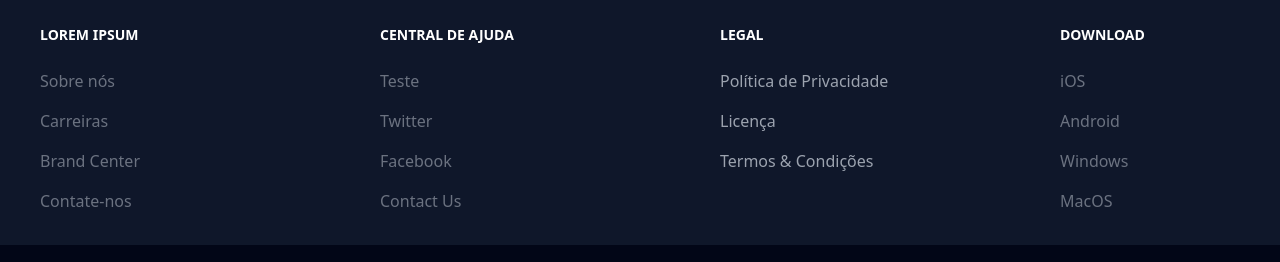
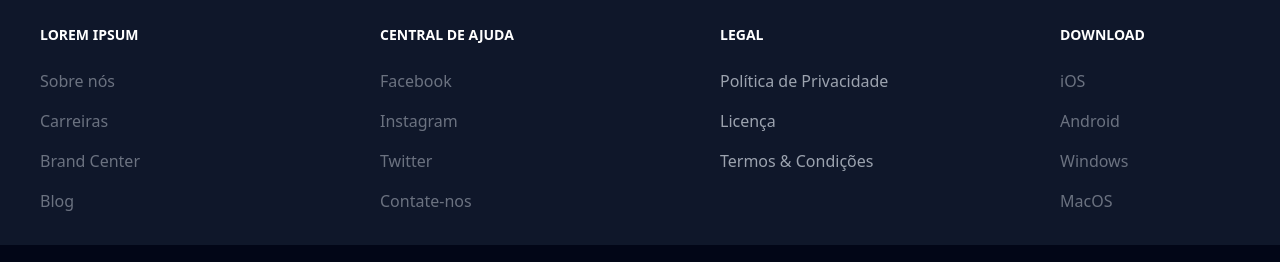
Before and after one commit to gustavof04/navbar-e-menu, a React (Vite) app: page / in a window 1280 px wide. Shown: the part 1895-2157 px from the top of the page. Built offline with nearby package versions, Linux system fonts and the light colour scheme.

Commit message:
style: Altera informações do footer

```diff
--- a/src/components/footer/footer.jsx
+++ b/src/components/footer/footer.jsx
@@ -20,7 +20,7 @@ function Footer() {
                             <a href="#" className="hover:underline">Brand Center</a>
                         </li>
                         <li>
-                            <a href="#" className="hover:underline">Contate-nos</a>
+                            <a href="#" className="hover:underline">Blog</a>
                         </li>
                     </ul>
                 </div>
@@ -28,16 +28,16 @@ function Footer() {
                     <h2 className='mb-6 text-sm font-semibold text-white uppercase'>Central de Ajuda</h2>
                     <ul className='text-gray-500 dark:text-gray-400 font-medium'>
                         <li className="mb-4">
-                            <a href="#" className="hover:underline">Teste</a>
+                            <a href="#" className="hover:underline">Facebook</a>
+                        </li>
+                        <li className="mb-4">
+                            <a href="#" className="hover:underline">Instagram</a>
                         </li>
                         <li className="mb-4">
                             <a href="#" className="hover:underline">Twitter</a>
                         </li>
-                        <li className="mb-4">
-                            <a href="#" className="hover:underline">Facebook</a>
-                        </li>
                         <li>
-                            <a href="#" className="hover:underline">Contact Us</a>
+                            <a href="#" className="hover:underline">Contate-nos</a>
                         </li>
                     </ul>
                 </div>
```
